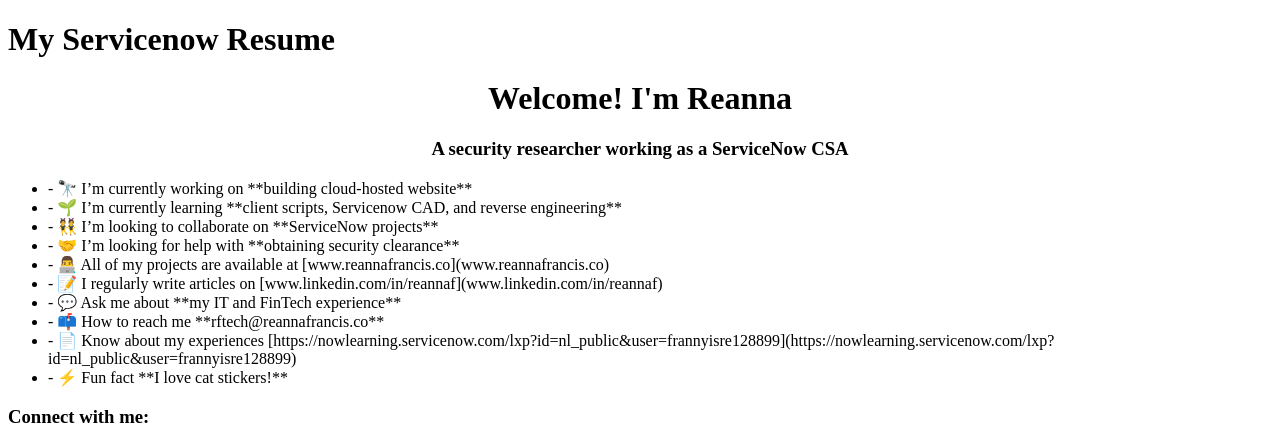
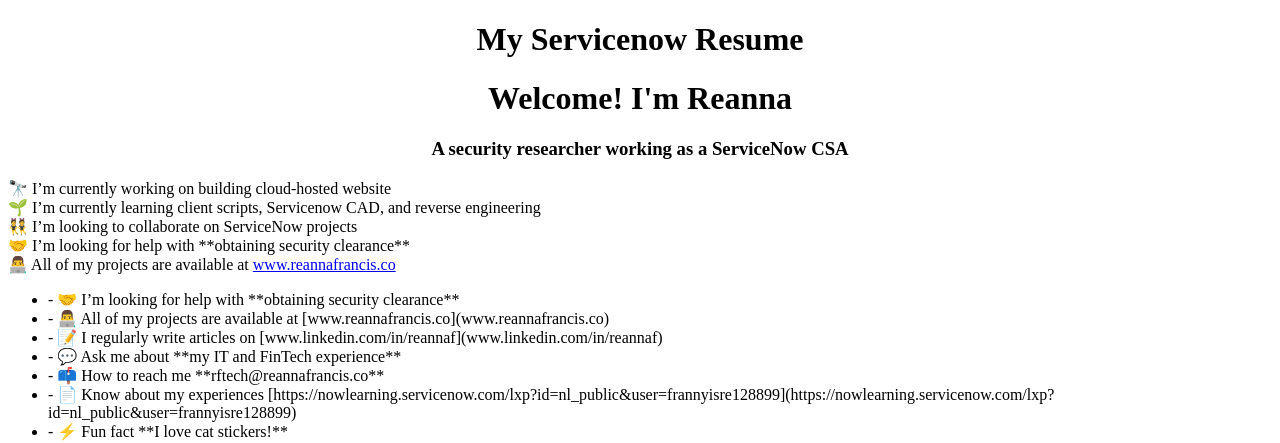
Before and after one commit to stitchfit/Reanna-Francis, a plain HTML site: page Site/index.html in a window 1280 px wide. Shown: the top 443 px of the page. Drawn offline with Linux system fonts and the light colour scheme; grey boxes are pictures that could not be loaded.

Commit message:
Update index.html

```diff
--- a/Site/index.html
+++ b/Site/index.html
@@ -7,18 +7,21 @@
 </head>
 <body>
     <nav></nav>
-  <h1>My Servicenow Resume</h1>
+<h1 align="center">My Servicenow Resume</h1>
 <h1 align="center">Welcome! I'm Reanna</h1>
 <h3 align="center">A security researcher working as a ServiceNow CSA</h3>
+
+<a>🔭 I’m currently working on <bold>building cloud-hosted website</bold></a> <br>
+
+<a>🌱 I’m currently learning <bold>client scripts, Servicenow CAD, and reverse engineering</bold></a> <br>
+
+<a>👯 I’m looking to collaborate on <bold>ServiceNow projects</bold></a> <br>
+
+<a>🤝 I’m looking for help with **obtaining security clearance**</a>  <br>
+
+<a>👨‍💻 All of my projects are available at <a href="www.reannafrancis.co">www.reannafrancis.co</a></a> <br>
+
 <ul>
-<li>     - 🔭 I’m currently working on **building cloud-hosted website**
-</li>
-
-<li>     - 🌱 I’m currently learning **client scripts, Servicenow CAD, and reverse engineering**
-</li>
-
-<li>    - 👯 I’m looking to collaborate on **ServiceNow projects**
-</li>
 
 <li>    - 🤝 I’m looking for help with **obtaining security clearance**
 </li>
```
